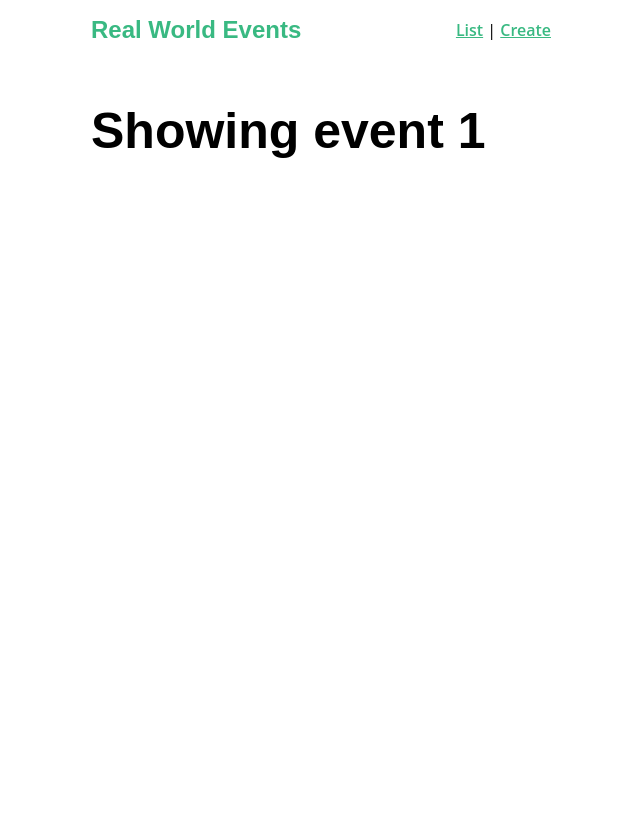
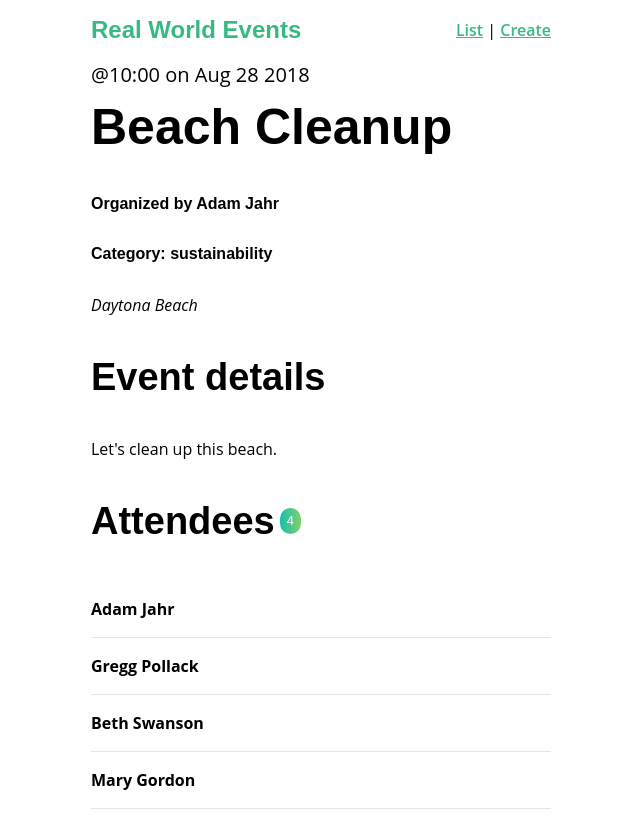
Before and after one commit to Mirzamorph/vue-event-list, a Vue app: page /event/1 in a window 1280 px wide. Shown: the whole page, without its empty margins (319-959 px from the left). Before the commit the page ends 800 px from the top, so only its background shows below. Built offline with nearby package versions, Linux system fonts and the light colour scheme; data requests are answered from the project's data file.

Commit message:
finished real world view lessons

```diff
--- a/src/views/EventList.vue
+++ b/src/views/EventList.vue
@@ -20,7 +20,6 @@
   },
   methods: {
     fetchEvents() {
-      console.log('request starts')
       EventService.getEvents()
         .then(response => (this.events = response.data))
         .catch(error => console.warn(error))
--- a/src/views/EventShow.vue
+++ b/src/views/EventShow.vue
@@ -1,3 +1,73 @@
 <template>
-  <h1>Showing event {{ $route.params.id }}</h1>
+  <div>
+    <div class="event-header">
+      <span class="eyebrow">@{{ event.time }} on {{ event.date }}</span>
+      <h1 class="title">{{ event.title }}</h1>
+      <h5>Organized by {{ event.organizer }}</h5>
+      <h5>Category: {{ event.category }}</h5>
+    </div>
+
+    <address>{{ event.location }}</address>
+
+    <h2>Event details</h2>
+    <p>{{ event.description }}</p>
+
+    <h2>
+      Attendees
+      <span class="badge -fill-gradient">{{
+        event.attendees ? event.attendees.length : 0
+      }}</span>
+    </h2>
+    <ul class="list-group">
+      <li
+        v-for="(attendee, index) in event.attendees"
+        :key="index"
+        class="list-item"
+      >
+        <b>{{ attendee.name }}</b>
+      </li>
+    </ul>
+  </div>
 </template>
+
+<script>
+import EventService from '@/services'
+export default {
+  props: ['id'],
+  data() {
+    return {
+      event: {}
+    }
+  },
+  created() {
+    EventService.getEvent(this.id)
+      .then(response => {
+        this.event = response.data
+      })
+      .catch(error => {
+        console.log('There was an error:', error.response)
+      })
+  }
+}
+</script>
+
+<style scoped>
+.location {
+  margin-bottom: 0;
+}
+.location > .icon {
+  margin-left: 10px;
+}
+.event-header > .title {
+  margin: 0;
+}
+.list-group {
+  margin: 0;
+  padding: 0;
+  list-style: none;
+}
+.list-group > .list-item {
+  padding: 1em 0;
+  border-bottom: solid 1px #e5e5e5;
+}
+</style>
```
